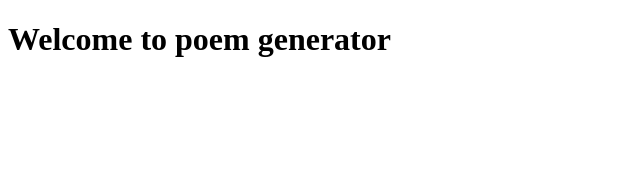
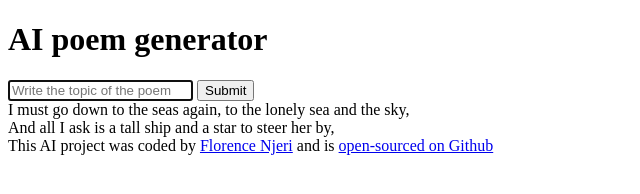
Before and after one commit to FlorenceNjeriM/Poem-Generator, a plain HTML site: page Index.html in a window 1280 px wide. Shown: the whole page, without its empty margins (0-640 px from the left). Drawn offline with Linux system fonts and the light colour scheme.

Commit message:
Added footer and main content

```diff
--- a/Index.html
+++ b/Index.html
@@ -4,11 +4,29 @@
     <meta charset="UTF-8">
     <meta name="viewport" content="width=device-width, initial-scale=1.0">
   <link rel="stylesheet" href="styles.css">
-    <title>AI Generator</title>
+    <title>AI Poem Generator</title>
 </head>
 <body>
-    <h1>Welcome to poem generator</h1>
-
+    <header>
+        <h1>AI poem generator</h1>
+    </header>
+    <main>
+        <form>
+            <input type="text" placeholder="Write the topic of the poem"
+            autofocus
+            required
+            autocomplete="off">
+            <input type="Submit">
+        </form>
+    </main>
+    <div>
+        I must go down to the seas again, to the lonely sea and the sky,
+        <br>
+And all I ask is a tall ship and a star to steer her by,
+    </div>
+<footer>
+    This AI project was coded by <a href="https://github.com/FlorenceNjeriM">Florence Njeri</a> and is <a href="https://github.com/FlorenceNjeriM/Poem-Generator">open-sourced on Github</a>
+</footer>
     <script src="index.js"></script>
 </body>
 </html>
```
